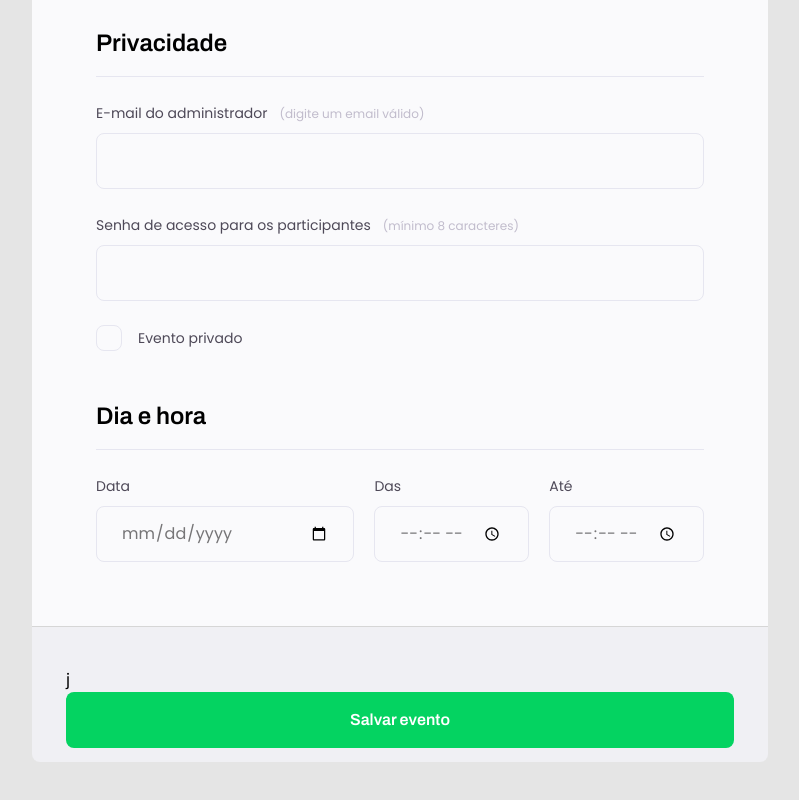
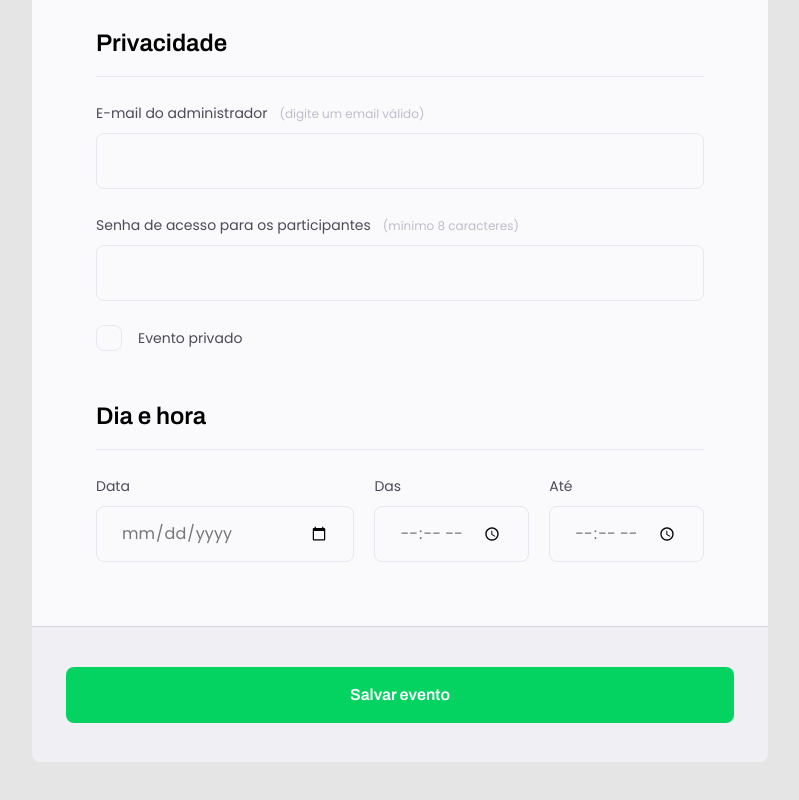
Before and after one commit to julhomichalak/rocketseat-crie-seu-evento, a plain HTML site: page index.html in a window 1280 px wide. Shown: the part 1081-1881 px from the top of the page, without its empty margins (240-1039 px from the left). Drawn offline with Linux system fonts and the light colour scheme.

Commit message:
corection

```diff
--- a/index.html
+++ b/index.html
@@ -104,7 +104,7 @@
           </div>
         </fieldset>
       </form>
-      <footer>j
+      <footer>
         <button form="form" class="button">Salvar evento</button>
       </footer>
     </div>
```
